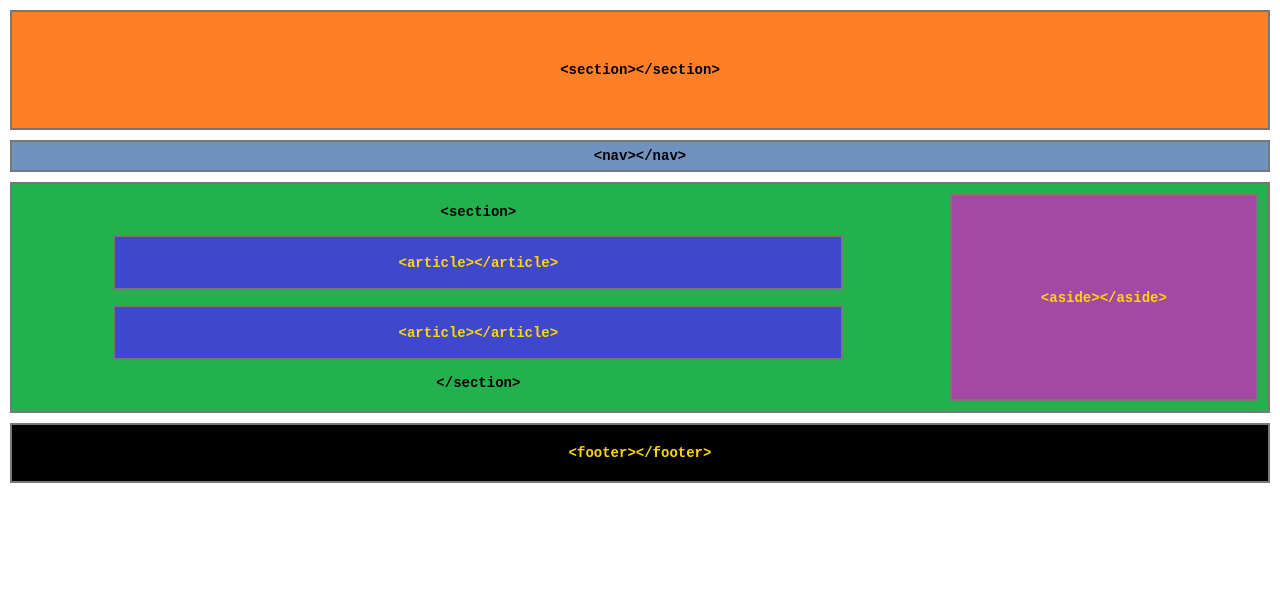
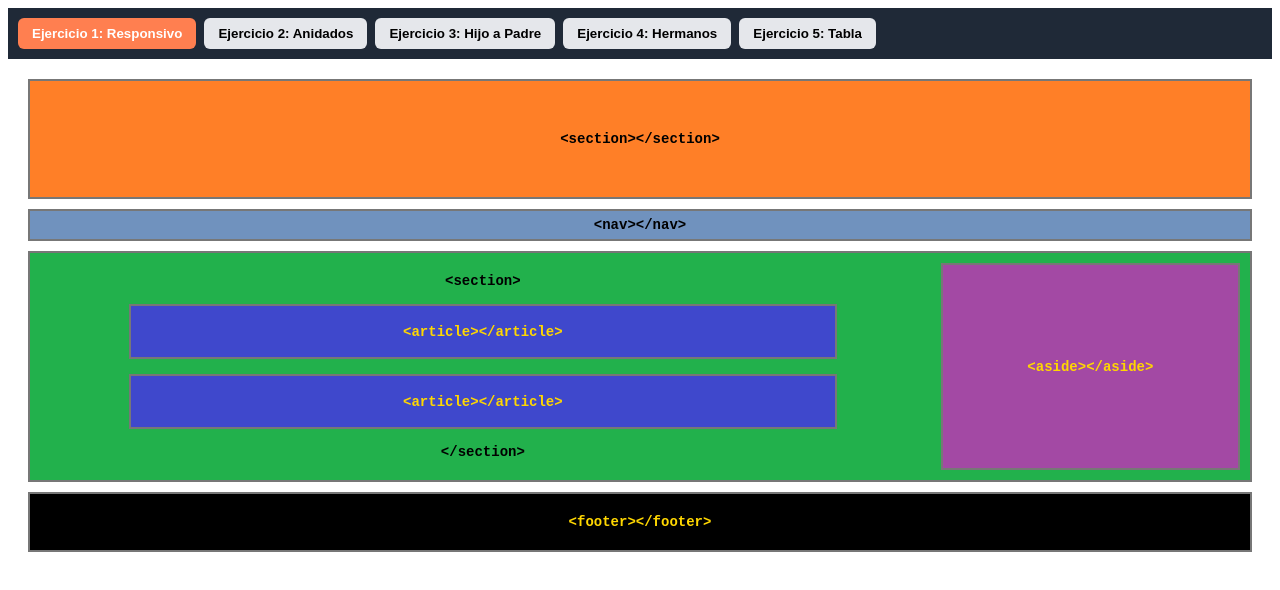
Before and after one commit to stevenhuamanlazo/lab07, a React (Vite) app: page / in a window 1280 px wide. Shown: the top 590 px of the page. Built offline with nearby package versions, Linux system fonts and the light colour scheme.

Commit message:
Menú para navegar entre los 5 ejercicios

```diff
--- a/src/App.tsx
+++ b/src/App.tsx
@@ -1,16 +1,63 @@
+import { useState } from 'react'
+
+// Ejercicio 1
 import Cabecera from './components/ej1/Cabecera'
 import Navegacion from './components/ej1/Navegacion'
 import Seccion from './components/ej1/Seccion'
 import Pie from './components/ej1/Pie'
+// Ejercicio 2
+import Componente1 from './components/ej2/Componente1'
+// Ejercicio 3
+import Padre3 from './components/ej3/Padre'
+// Ejercicio 4
+import Padre4 from './components/ej4/Padre'
+// Ejercicio 5
+import Tabla from './components/ej5/Tabla'
+
 import './css/layout.css'
+import './css/anidados.css'
+import './css/padrehijo.css'
+import './css/hermanos.css'
+import './css/tabla.css'
+import './css/menu.css'
+
+const ejercicios = [
+  {
+    id: 1,
+    titulo: 'Ejercicio 1: Responsivo',
+    vista: (
+      <div className="ej1">
+        <Cabecera />
+        <Navegacion />
+        <Seccion />
+        <Pie />
+      </div>
+    ),
+  },
+  { id: 2, titulo: 'Ejercicio 2: Anidados', vista: <Componente1 /> },
+  { id: 3, titulo: 'Ejercicio 3: Hijo a Padre', vista: <Padre3 /> },
+  { id: 4, titulo: 'Ejercicio 4: Hermanos', vista: <Padre4 /> },
+  { id: 5, titulo: 'Ejercicio 5: Tabla', vista: <Tabla /> },
+]
 
 const App = () => {
+  const [actual, setActual] = useState(1)
+  const ejercicio = ejercicios.find((e) => e.id === actual)
+
   return (
     <>
-      <Cabecera />
-      <Navegacion />
-      <Seccion />
-      <Pie />
+      <nav className="menu">
+        {ejercicios.map((e) => (
+          <button
+            key={e.id}
+            className={e.id === actual ? 'activo' : ''}
+            onClick={() => setActual(e.id)}
+          >
+            {e.titulo}
+          </button>
+        ))}
+      </nav>
+      <div className="vista">{ejercicio?.vista}</div>
     </>
   )
 }
--- a/src/css/layout.css
+++ b/src/css/layout.css
@@ -1,9 +1,9 @@
-* {
+.ej1,
+.ej1 * {
   box-sizing: border-box;
 }
 
-body {
-  margin: 0;
+.ej1 {
   padding: 10px;
   font-family: 'Courier New', monospace;
   font-weight: bold;
@@ -100,7 +100,7 @@ body {
 
 /* ===== MÓVIL (hasta 600px) ===== */
 @media (max-width: 600px) {
-  body {
+  .ej1 {
     padding: 5px;
     font-size: 11px;
   }
--- /dev/null
+++ b/src/css/menu.css
@@ -0,0 +1,23 @@
+.menu {
+  display: flex;
+  flex-wrap: wrap;
+  gap: 8px;
+  padding: 10px;
+  background: #1f2937;
+  font-family: Arial, sans-serif;
+}
+.menu button {
+  padding: 8px 14px;
+  border: none;
+  border-radius: 6px;
+  background: #e5e7eb;
+  cursor: pointer;
+  font-weight: bold;
+}
+.menu button.activo {
+  background: #ff7f50;
+  color: #fff;
+}
+.vista {
+  padding: 10px;
+}
```
